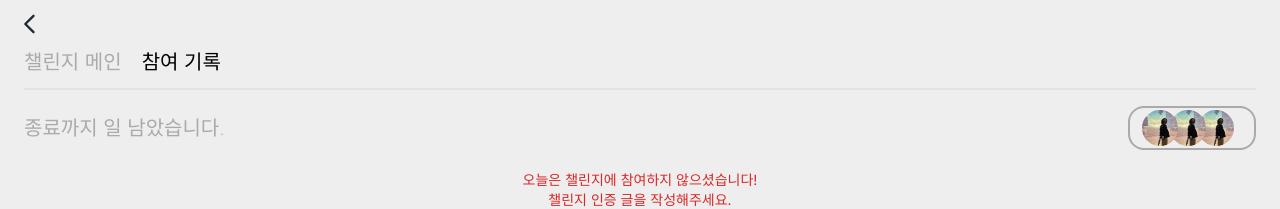
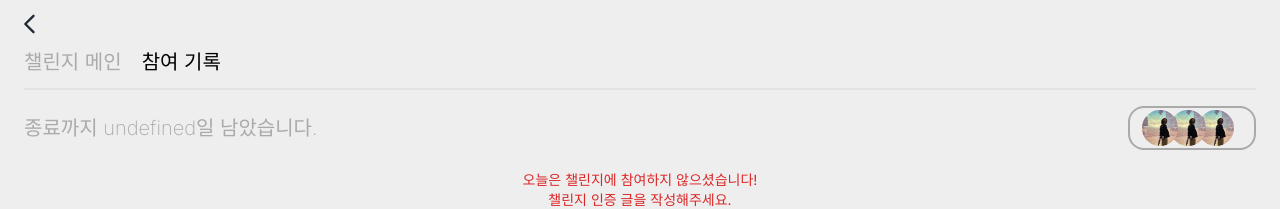
Before and after one commit to HabitPay/frontend, a Next.js app: page /challenges/1/participation in a window 1280 px wide. Shown: the top 209 px of the page. Built offline with nearby package versions, Linux system fonts and the light colour scheme.

Commit message:
✨ feat: 챌린지 상단 정보 props 에 챌린지 시작 날짜, 챌린지 시작 여부 추가 #38

```diff
--- a/src/app/challenges/[id]/components/challengeTitle.tsx
+++ b/src/app/challenges/[id]/components/challengeTitle.tsx
@@ -1,25 +1,35 @@
 import Image from "next/image";
 import profilePic from "../../../../../public/profilePic.jpeg";
+import { differenceInDays, isBefore } from "date-fns";
 
 interface IChallengeTitleProps {
   title: string;
   remainingDays: number;
   participants: number;
   profileImages: string | null;
+  startDate: string;
+  isBeforeStartDate: boolean;
 }
 
 const ChallengeTitle = ({
   title,
   remainingDays,
   participants,
+  startDate,
+  isBeforeStartDate,
   profileImages,
 }: IChallengeTitleProps) => {
+  const daysLeftUntilStart = differenceInDays(startDate, new Date());
+
   return (
     <div className="flex items-center justify-between mt-4">
       <div className="flex flex-col">
         <div className="text-2xl font-bold">{title}</div>
         <div className="text-xl font-[250] text-habit-gray">
-          종료까지 {remainingDays}일 남았습니다.
+          {isBeforeStartDate
+            ? `시작까지 ${daysLeftUntilStart}일 `
+            : `종료까지 ${remainingDays}일 `}
+          남았습니다.
         </div>
       </div>
       <div className="flex items-center px-3 space-x-2 border-2 h-11 rounded-2xl border-habit-gray">
```
